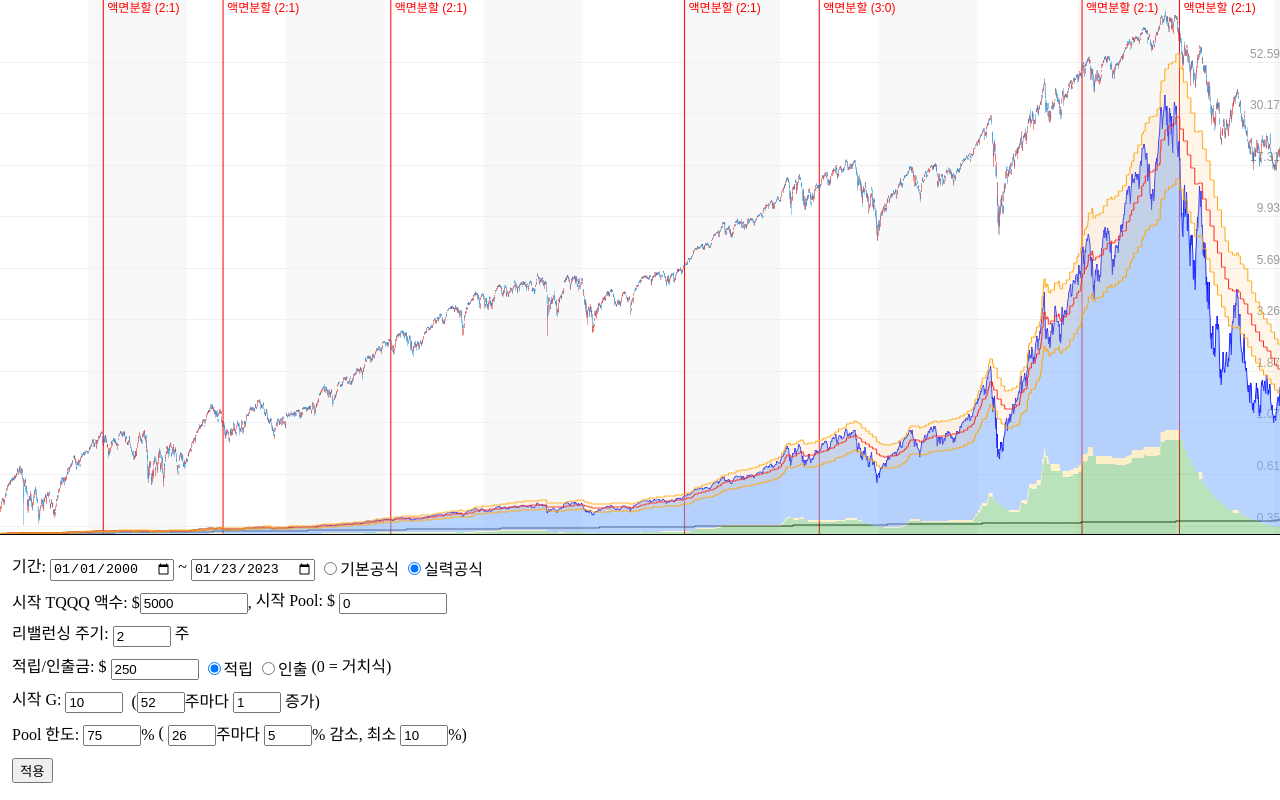
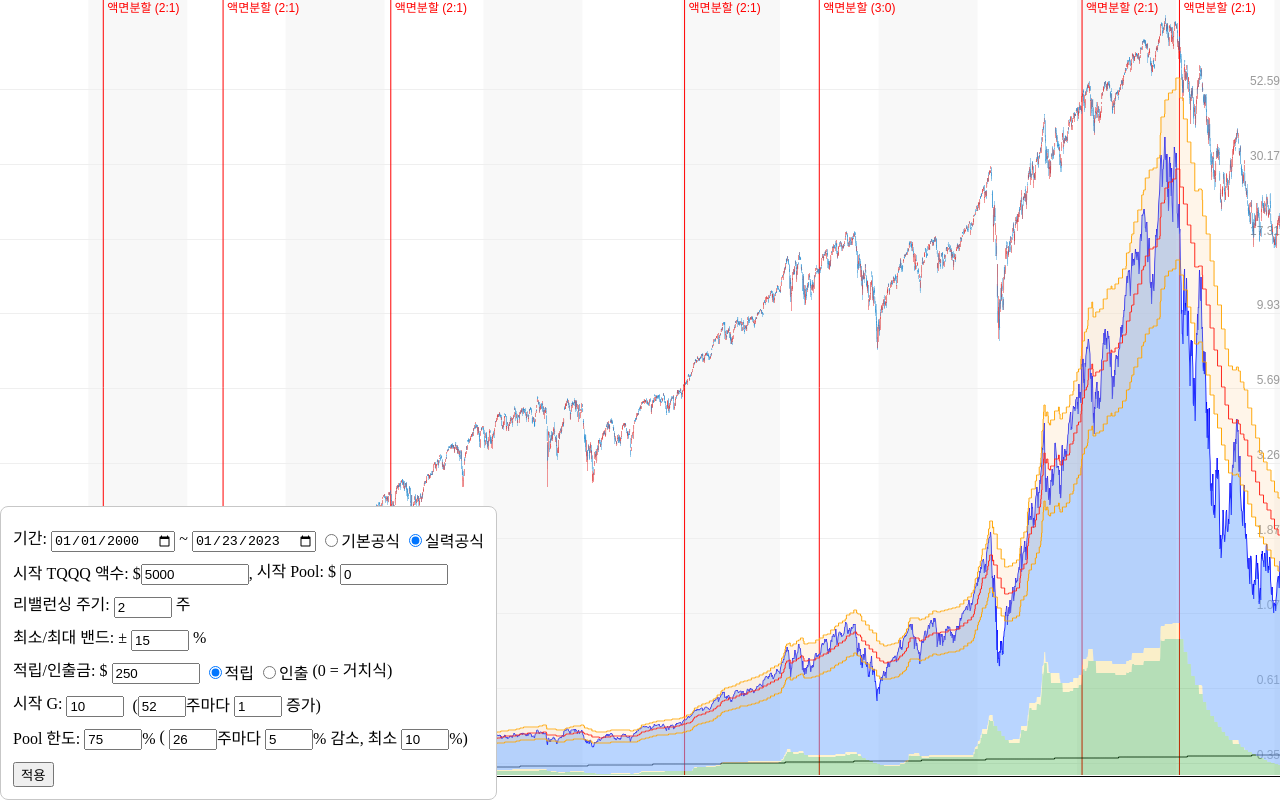
Before and after one commit to Droomii/vr-simul, a React (Create React App) app: page / in a window 1280 px wide. Built offline with nearby package versions, Linux system fonts and the light colour scheme.

Commit message:
add band

```diff
--- a/src/App.module.scss
+++ b/src/App.module.scss
@@ -12,11 +12,20 @@
 }
 
 .controlWrap {
+  position: fixed;
+  background: white;
+  border: 1px solid #c7c7c7;
+  border-radius: 8px;
+  bottom: 0;
   padding: 12px;
-  height: 360px;
   > div {
     margin-top: 12px;
     display: flex;
     gap: 4px;
   }
 }
+
+.settingsWrap {
+  position: relative;
+  height: 24px;
+}
--- a/src/App.tsx
+++ b/src/App.tsx
@@ -14,7 +14,9 @@ function App() {
                         <ChartMain/>
                     </div>
                 </div>
-                <ChartSettings/>
+                <div className={styles.settingsWrap}>
+                    <ChartSettings/>
+                </div>
             </ChartContextProvider>
         </div>
     );
--- a/src/common/component/chart/ChartMain.tsx
+++ b/src/common/component/chart/ChartMain.tsx
@@ -94,7 +94,7 @@ const ChartMain = () => {
           }
         }
 
-        const bandRange = 0.15;
+        const bandRange = settings.band / 100;
 
         const ceilingValue = lastVR.targetValue * (1 + bandRange);
         const bottomValue = lastVR.targetValue * (1 - bandRange);
@@ -166,7 +166,7 @@ const ChartMain = () => {
       // 밴드
       new LineArea(subCtrl, () => vrHistory.map(v => {
         const totalTarget = v.targetValue + v.usablePool + v.savedPool
-        return ({top: totalTarget * 1.15, bottom: totalTarget * 0.85})
+        return ({top: totalTarget * (1 + settings.band / 100), bottom: totalTarget * (1 - settings.band / 100)})
       }), {bottomStroke: 'orange', fill: 'rgba(255,203,146,0.2)', topStroke: 'orange', square: true})
 
       const {refresh} = root;
--- a/src/common/component/settings/ChartSettings.tsx
+++ b/src/common/component/settings/ChartSettings.tsx
@@ -20,6 +20,7 @@ const ChartSettings = () => {
     const poolWeekRef = useRef<HTMLInputElement>(null);
     const poolDecreaseRef = useRef<HTMLInputElement>(null);
     const poolMinLimitRef = useRef<HTMLInputElement>(null);
+    const bandRef = useRef<HTMLInputElement>(null);
 
 
     const handleChangeStartDate = ({currentTarget: {value}}: { currentTarget: { value: string } }) => {
@@ -55,6 +56,8 @@ const ChartSettings = () => {
         const gradientIncrease = Number(gradientIncreaseRef.current?.value);
         const isAdvancedFormula = !!advancedRadioRef.current?.checked;
         const cycleDeposit = Number(cycleDepositRef.current?.value) * (depositRadioRef.current?.checked ? 1 : -1);
+        const band = Number(bandRef.current?.value)
+
         const settings: Partial<IVRSettings> = {
             startDate: startDateRef.current?.value,
             endDate: endDateRef.current?.value,
@@ -62,6 +65,7 @@ const ChartSettings = () => {
             startStock,
             startPool,
             isAdvancedFormula,
+            band,
             getPoolLimit(week: number): number {
                 return 1 - Math.min((100 - poolLimit) / 100 + Math.floor(week / poolLimitWeek) * (poolDecrease / 100), 1 - poolMinLimit / 100)
             },
@@ -87,6 +91,9 @@ const ChartSettings = () => {
                                  defaultValue={settings.startPool} style={{width: 100}} step={1}/></div>
         <div>리밸런싱 주기: <input type={'number'} ref={weekCycleRef} onBlur={handleChangeInteger} min={1}
                              defaultValue={settings.weekCycleUnit} style={{width: 50}} step={1}/>주
+        </div>
+        <div>최소/최대 밴드: ±<input type={'number'} ref={bandRef} onBlur={handleChangeInteger} min={0}
+                             defaultValue={settings.band} style={{width: 50}} step={1}/>%
         </div>
         <div>적립/인출금: $<input type={'number'} ref={cycleDepositRef} min={0} onBlur={handleChangeInteger}
                              defaultValue={settings.getCycleDeposit(0)} style={{width: 80}} step={1}/>
--- a/src/context/ChartContextProvider.tsx
+++ b/src/context/ChartContextProvider.tsx
@@ -20,6 +20,7 @@ const defaultValue: IContext = {
             startStock: 5000,
             startPool: 0,
             weekCycleUnit: 2,
+            band: 15,
             isAdvancedFormula: true,
             getCycleDeposit() {
                 return 250
--- a/src/define/IVRSettings.ts
+++ b/src/define/IVRSettings.ts
@@ -4,6 +4,7 @@ interface IVRSettings {
     startStock: number;
     startPool: number;
     weekCycleUnit: number;
+    band: number;
     isAdvancedFormula: boolean;
     getCycleDeposit(week: number): number;
     getGradient(week: number): number;
```
